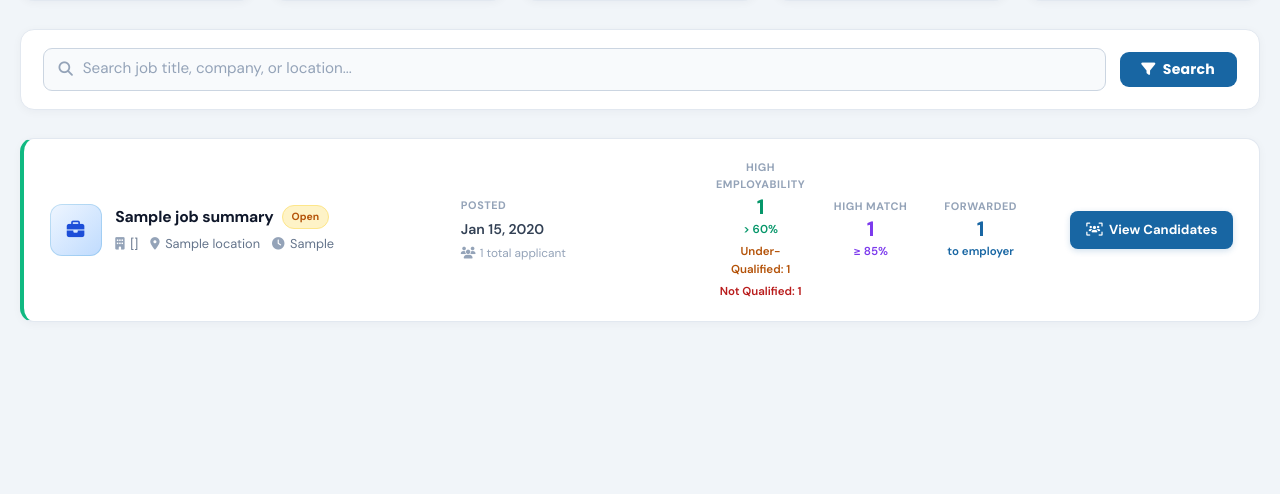
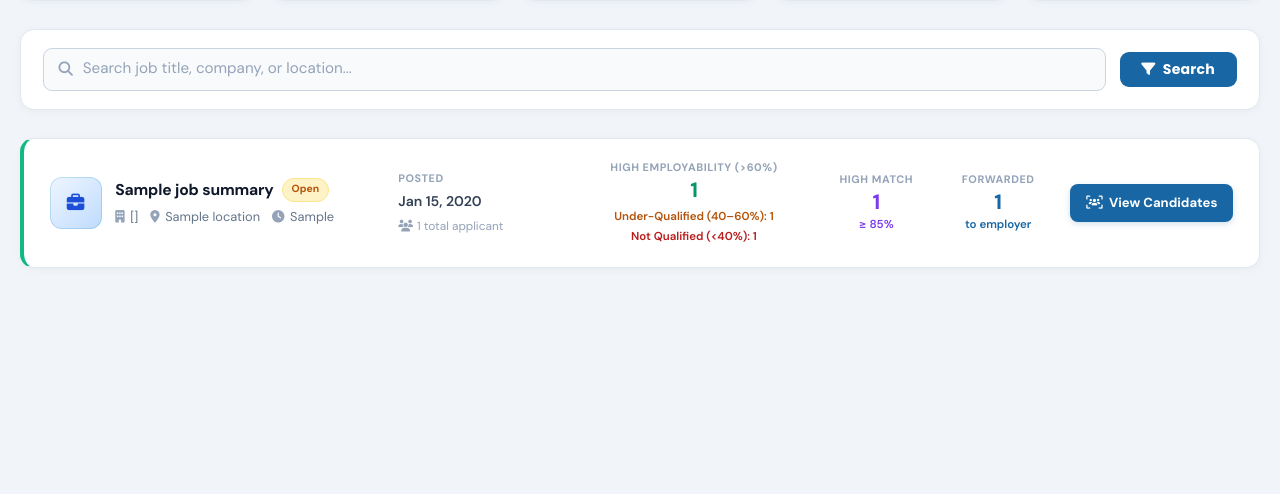
Before and after one commit to Obsianamichaelaaron/MIC, a Django app: template templates/admin/candidates.html in a window 1280 px wide. Shown: the part 376-870 px from the top of the page. Run offline with Django 5.2, Linux system fonts and the light colour scheme; the template is opened without the code that fills it: most values are stand-ins (such as "Sample title", 1, 10 or a date in 2020); parts of the project's set-up code (start-up, migrations or seed data) failed here and were passed over; some web fonts are replaced.

Commit message:
Fix candidate pipeline tier counts and layout
Co-authored-by: Copilot <223556219+Copilot@users.noreply.github.com>

```diff
--- a/app/views/views_admin.py
+++ b/app/views/views_admin.py
@@ -1076,11 +1076,13 @@ def candidates_view(request):
             continue  # skip jobs with no applicants
 
         class_counts = {'high': 0, 'medium': 0, 'low': 0, 'unavailable': 0}
+        count_high_match = 0
         for application in apps:
             result = compute_job_match_result(application.applicant, job)
             class_counts[result['match_class'] or 'unavailable'] += 1
+            if result['match_score'] >= 85:
+                count_high_match += 1
         count_qualified = class_counts['high']
-        count_high_match = class_counts['high']
         count_under_qualified = class_counts['medium']
         count_unclassified = 0
         count_not_qualified = class_counts['low']
--- a/templates/admin/candidates.html
+++ b/templates/admin/candidates.html
@@ -344,6 +344,17 @@
     border-left: 4px solid #cbd5e1;
 }
 
+.cand-job-card {
+    grid-template-columns:
+        minmax(240px, 2.2fr)
+        minmax(140px, 1.1fr)
+        minmax(180px, 1.5fr)
+        minmax(90px, 0.7fr)
+        minmax(95px, 0.7fr)
+        minmax(165px, 1.1fr);
+    gap: 1rem;
+}
+
 .cand-card:hover {
     transform: translateY(-2px);
     box-shadow: 0 8px 22px rgba(15, 23, 42, 0.08);
@@ -458,6 +469,27 @@
 /* Column 2: Applied Role */
 .cand-col-role {
     min-width: 0;
+}
+
+.cand-job-card .cand-col-role,
+.cand-job-card .cand-col-score,
+.cand-job-card .cand-col-actions {
+    min-width: 0;
+}
+
+.cand-job-card .cand-col-score {
+    text-align: center;
+}
+
+.cand-tier-breakdown {
+    display: grid;
+    gap: 0.15rem;
+    margin-top: 0.45rem;
+}
+
+.cand-tier-breakdown .cand-score-sub {
+    margin-top: 0;
+    white-space: nowrap;
 }
 
 .cand-col-label {
@@ -777,8 +812,7 @@
         <!-- 4. Job Rows -->
         <div class="cand-list-stack">
             {% for js in job_summaries %}
-            <div class="cand-card {% if js.count_high_match > 0 %}cat-excellent{% elif js.count_qualified > 0 %}cat-good{% else %}cat-average{% endif %}"
-                 style="grid-template-columns: minmax(280px, 2.5fr) minmax(180px, 1.5fr) 90px 90px 90px minmax(160px, 1.2fr);">
+            <div class="cand-card cand-job-card {% if js.count_high_match > 0 %}cat-excellent{% elif js.count_qualified > 0 %}cat-good{% else %}cat-average{% endif %}">
 
                 <!-- Col 1: Job Title & Company -->
                 <div class="cand-col-identity" style="gap:.85rem;">
@@ -817,11 +851,12 @@
 
                 <!-- Col 3: Qualified -->
                 <div class="cand-col-score">
-                    <div class="cand-col-label">High Employability</div>
+                    <div class="cand-col-label">High Employability (&gt;60%)</div>
                     <div class="cand-score-val" style="color:#059669;">{{ js.count_qualified }}</div>
-                    <div class="cand-score-sub" style="color:#059669;">&gt; 60%</div>
-                    <div class="cand-score-sub" style="color:#b45309;">Under-Qualified: {{ js.count_under_qualified }}</div>
-                    <div class="cand-score-sub" style="color:#b91c1c;">Not Qualified: {{ js.count_not_qualified }}</div>
+                    <div class="cand-tier-breakdown">
+                        <div class="cand-score-sub" style="color:#b45309;">Under-Qualified (40–60%): {{ js.count_under_qualified }}</div>
+                        <div class="cand-score-sub" style="color:#b91c1c;">Not Qualified (&lt;40%): {{ js.count_not_qualified }}</div>
+                    </div>
                 </div>
 
                 <!-- Col 4: High Match -->
```
Also changed, not shown: other parts of templates/admin/candidates.html (+25 -22 lines), app/templates/admin/candidates.html (+63 -28 lines), app/tests.py (+33 -0 lines).
